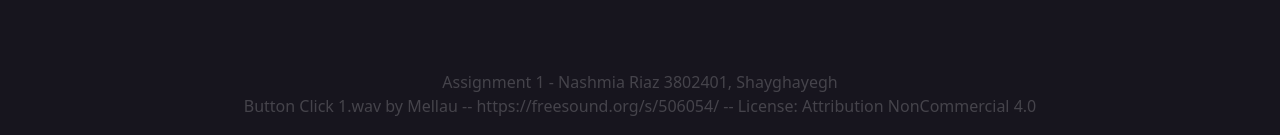
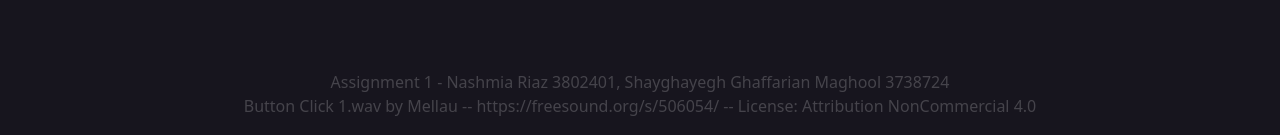
Before and after one commit to nashmia-riaz/CS6065-Assignment1, a plain HTML site: page index.html in a window 1280 px wide. Shown: the part 662-797 px from the top of the page. Drawn offline with nearby package versions, Linux system fonts and the light colour scheme; no server answers.

Commit message:
added shays name and ID

```diff
--- a/index.html
+++ b/index.html
@@ -29,7 +29,7 @@
         <div id="trialsComplete">Trials complete! Thank you for participating!</div>
         <audio src="button-click.mp3"></audio>
         <span class="credits">
-            <span>Assignment 1 - Nashmia Riaz 3802401, Shayghayegh</span>
+            <span>Assignment 1 - Nashmia Riaz 3802401, Shayghayegh Ghaffarian Maghool 3738724</span>
             <span>Button Click 1.wav by Mellau -- https://freesound.org/s/506054/ -- License: Attribution NonCommercial 4.0</span>
     </body>
 </html>
```
